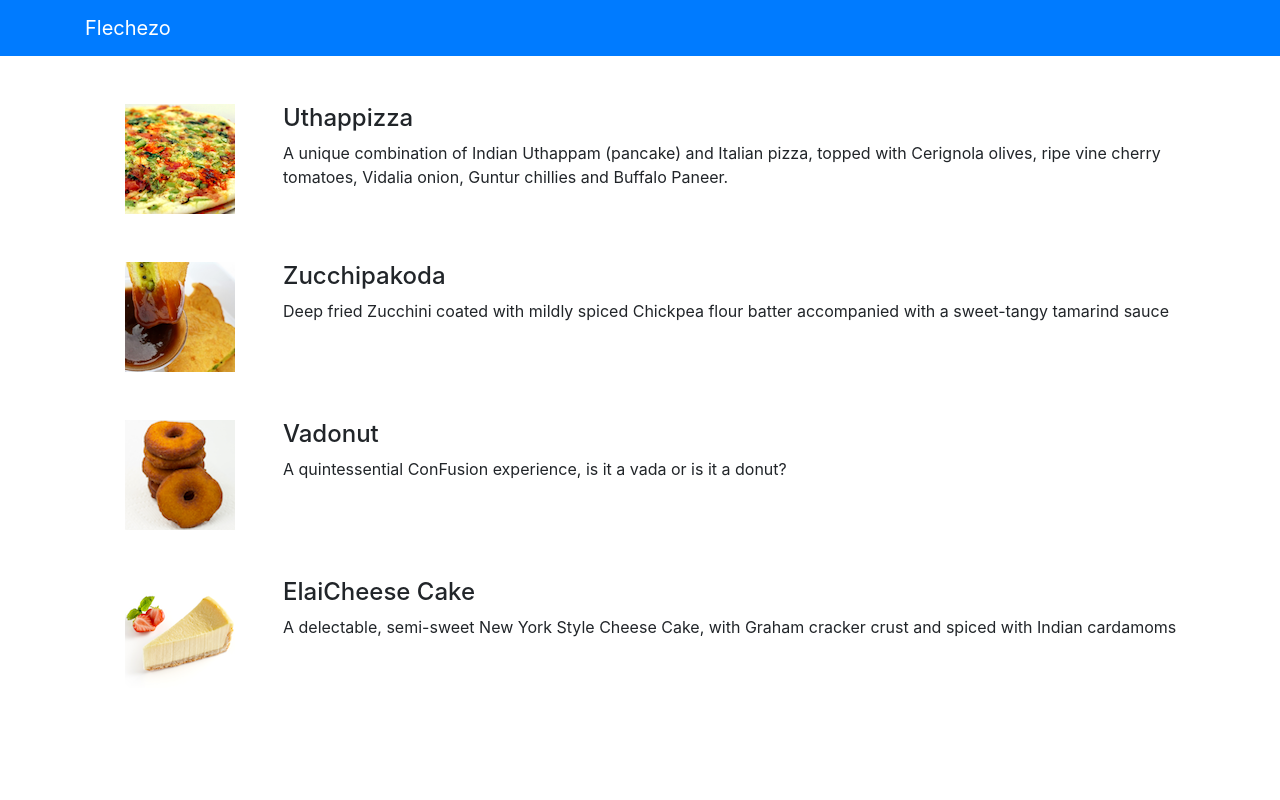
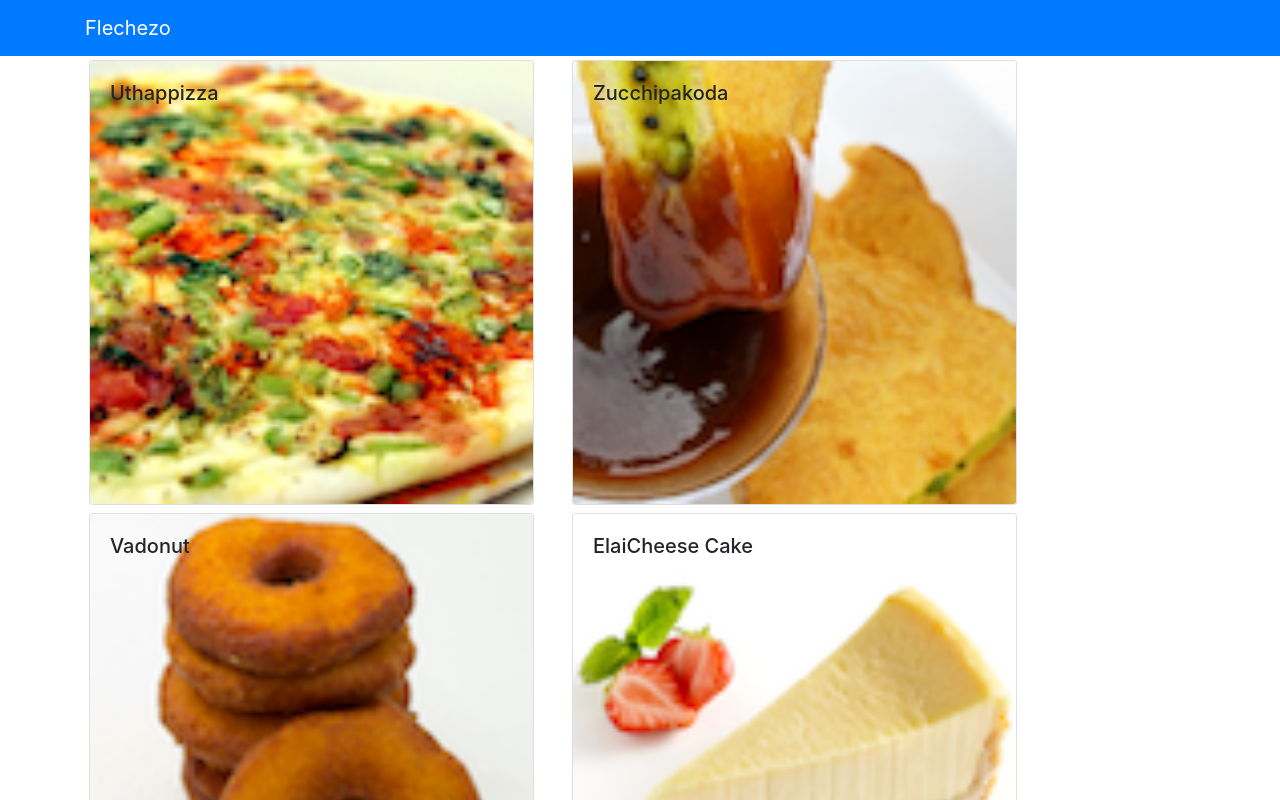
Before and after one commit to Tonystark-97/hotelMenuApp, a React (Create React App) app: page / in a window 1280 px wide. Shown: the top 800 px of the page. Built offline with nearby package versions, Linux system fonts and the light colour scheme.

Commit message:
second part

```diff
--- a/src/App.js
+++ b/src/App.js
@@ -1,9 +1,14 @@
-import React from "react";
+import React, { Component } from "react";
 
 import { Navbar, NavbarBrand } from "reactstrap";
 import Menu from "./components/menuComponent";
+import { DISHES } from "./resources/dishes";
 
-function App() {
+class App extends Component {
+  state = {
+    dishes: DISHES,
+  };
+  render() {
     return (
       <div>
         <Navbar dark color="primary">
@@ -11,9 +16,10 @@
             <NavbarBrand href="/">Flechezo</NavbarBrand>
           </div>
         </Navbar>
-      <Menu />
+        <Menu dishes={this.state.dishes} />
       </div>
     );
   }
+}
 
 export default App;
--- a/src/components/menuComponent.js
+++ b/src/components/menuComponent.js
@@ -1,72 +1,56 @@
 import React, { Component } from "react";
-import { Media } from "reactstrap";
+import {
+  Card,
+  CardImg,
+  CardImgOverlay,
+  CardText,
+  CardBody,
+  CardTitle,
+} from "reactstrap";
 
 class Menu extends Component {
   state = {
-    dishes: [
-      {
-        id: 0,
-        name: "Uthappizza",
-        image: "assets/images/uthappizza.png",
-        category: "mains",
-        label: "Hot",
-        price: "4.99",
-        description:
-          "A unique combination of Indian Uthappam (pancake) and Italian pizza, topped with Cerignola olives, ripe vine cherry tomatoes, Vidalia onion, Guntur chillies and Buffalo Paneer.",
-      },
-      {
-        id: 1,
-        name: "Zucchipakoda",
-        image: "assets/images/zucchipakoda.png",
-        category: "appetizer",
-        label: "",
-        price: "1.99",
-        description:
-          "Deep fried Zucchini coated with mildly spiced Chickpea flour batter accompanied with a sweet-tangy tamarind sauce",
-      },
-      {
-        id: 2,
-        name: "Vadonut",
-        image: "assets/images/vadonut.png",
-        category: "appetizer",
-        label: "New",
-        price: "1.99",
-        description:
-          "A quintessential ConFusion experience, is it a vada or is it a donut?",
-      },
-      {
-        id: 3,
-        name: "ElaiCheese Cake",
-        image: "assets/images/elaicheesecake.png",
-        category: "dessert",
-        label: "",
-        price: "2.99",
-        description:
-          "A delectable, semi-sweet New York Style Cheese Cake, with Graham cracker crust and spiced with Indian cardamoms",
-      },
-    ],
+    selectedDish: null,
   };
 
+  onDishSelect(dish) {
+    this.setState({ selectedDish: dish });
+  }
+
+  renderDish(dish) {
+    if (dish != null)
+      return (
+        <Card>
+          <CardImg top src={dish.image} alt={dish.name} />
+          <CardBody>
+            <CardTitle>{dish.name}</CardTitle>
+            <CardText>{dish.description}</CardText>
+          </CardBody>
+        </Card>
+      );
+    else return <div></div>;
+  }
+
   render() {
-    const menu = this.state.dishes.map((dish) => {
+    const menu = this.props.dishes.map((dish) => {
       return (
-        <div key={dish.id} className="col-12 mt-5">
-          <Media tag="li">
-            <Media left middle>
-              <Media object src={dish.image} alt={dish.name} />
-            </Media>
-            <Media body className="ml-5">
-              <Media heading>{dish.name}</Media>
-              <p>{dish.description}</p>
-            </Media>
-          </Media>
+        <div className="col-12 col-md-5 m-1">
+          <Card key={dish.id} onClick={() => this.onDishSelect(dish)}>
+            <CardImg width="100%" src={dish.image} alt={dish.name} />
+            <CardImgOverlay>
+              <CardTitle>{dish.name}</CardTitle>
+            </CardImgOverlay>
+          </Card>
         </div>
       );
     });
     return (
       <div className="container">
+        <div className="row">{menu}</div>
         <div className="row">
-          <Media list>{menu}</Media>
+          <div className="col-12 col-md-5 m-1">
+            {this.renderDish(this.state.selectedDish)}
+          </div>
         </div>
       </div>
     );
--- /dev/null
+++ b/src/resources/dishes.js
@@ -0,0 +1,194 @@
+export const DISHES = [
+  {
+    id: 0,
+    name: "Uthappizza",
+    image: "assets/images/uthappizza.png",
+    category: "mains",
+    label: "Hot",
+    price: "4.99",
+    description:
+      "A unique combination of Indian Uthappam (pancake) and Italian pizza, topped with Cerignola olives, ripe vine cherry tomatoes, Vidalia onion, Guntur chillies and Buffalo Paneer.",
+    comments: [
+      {
+        id: 0,
+        rating: 5,
+        comment: "Imagine all the eatables, living in conFusion!",
+        author: "John Lemon",
+        date: "2012-10-16T17:57:28.556094Z",
+      },
+      {
+        id: 1,
+        rating: 4,
+        comment:
+          "Sends anyone to heaven, I wish I could get my mother-in-law to eat it!",
+        author: "Paul McVites",
+        date: "2014-09-05T17:57:28.556094Z",
+      },
+      {
+        id: 2,
+        rating: 3,
+        comment: "Eat it, just eat it!",
+        author: "Michael Jaikishan",
+        date: "2015-02-13T17:57:28.556094Z",
+      },
+      {
+        id: 3,
+        rating: 4,
+        comment: "Ultimate, Reaching for the stars!",
+        author: "Ringo Starry",
+        date: "2013-12-02T17:57:28.556094Z",
+      },
+      {
+        id: 4,
+        rating: 2,
+        comment: "It's your birthday, we're gonna party!",
+        author: "25 Cent",
+        date: "2011-12-02T17:57:28.556094Z",
+      },
+    ],
+  },
+  {
+    id: 1,
+    name: "Zucchipakoda",
+    image: "assets/images/zucchipakoda.png",
+    category: "appetizer",
+    label: "",
+    price: "1.99",
+    description:
+      "Deep fried Zucchini coated with mildly spiced Chickpea flour batter accompanied with a sweet-tangy tamarind sauce",
+    comments: [
+      {
+        id: 0,
+        rating: 5,
+        comment: "Imagine all the eatables, living in conFusion!",
+        author: "John Lemon",
+        date: "2012-10-16T17:57:28.556094Z",
+      },
+      {
+        id: 1,
+        rating: 4,
+        comment:
+          "Sends anyone to heaven, I wish I could get my mother-in-law to eat it!",
+        author: "Paul McVites",
+        date: "2014-09-05T17:57:28.556094Z",
+      },
+      {
+        id: 2,
+        rating: 3,
+        comment: "Eat it, just eat it!",
+        author: "Michael Jaikishan",
+        date: "2015-02-13T17:57:28.556094Z",
+      },
+      {
+        id: 3,
+        rating: 4,
+        comment: "Ultimate, Reaching for the stars!",
+        author: "Ringo Starry",
+        date: "2013-12-02T17:57:28.556094Z",
+      },
+      {
+        id: 4,
+        rating: 2,
+        comment: "It's your birthday, we're gonna party!",
+        author: "25 Cent",
+        date: "2011-12-02T17:57:28.556094Z",
+      },
+    ],
+  },
+  {
+    id: 2,
+    name: "Vadonut",
+    image: "assets/images/vadonut.png",
+    category: "appetizer",
+    label: "New",
+    price: "1.99",
+    description:
+      "A quintessential ConFusion experience, is it a vada or is it a donut?",
+    comments: [
+      {
+        id: 0,
+        rating: 5,
+        comment: "Imagine all the eatables, living in conFusion!",
+        author: "John Lemon",
+        date: "2012-10-16T17:57:28.556094Z",
+      },
+      {
+        id: 1,
+        rating: 4,
+        comment:
+          "Sends anyone to heaven, I wish I could get my mother-in-law to eat it!",
+        author: "Paul McVites",
+        date: "2014-09-05T17:57:28.556094Z",
+      },
+      {
+        id: 2,
+        rating: 3,
+        comment: "Eat it, just eat it!",
+        author: "Michael Jaikishan",
+        date: "2015-02-13T17:57:28.556094Z",
+      },
+      {
+        id: 3,
+        rating: 4,
+        comment: "Ultimate, Reaching for the stars!",
+        author: "Ringo Starry",
+        date: "2013-12-02T17:57:28.556094Z",
+      },
+      {
+        id: 4,
+        rating: 2,
+        comment: "It's your birthday, we're gonna party!",
+        author: "25 Cent",
+        date: "2011-12-02T17:57:28.556094Z",
+      },
+    ],
+  },
+  {
+    id: 3,
+    name: "ElaiCheese Cake",
+    image: "assets/images/elaicheesecake.png",
+    category: "dessert",
+    label: "",
+    price: "2.99",
+    description:
+      "A delectable, semi-sweet New York Style Cheese Cake, with Graham cracker crust and spiced with Indian cardamoms",
+    comments: [
+      {
+        id: 0,
+        rating: 5,
+        comment: "Imagine all the eatables, living in conFusion!",
+        author: "John Lemon",
+        date: "2012-10-16T17:57:28.556094Z",
+      },
+      {
+        id: 1,
+        rating: 4,
+        comment:
+          "Sends anyone to heaven, I wish I could get my mother-in-law to eat it!",
+        author: "Paul McVites",
+        date: "2014-09-05T17:57:28.556094Z",
+      },
+      {
+        id: 2,
+        rating: 3,
+        comment: "Eat it, just eat it!",
+        author: "Michael Jaikishan",
+        date: "2015-02-13T17:57:28.556094Z",
+      },
+      {
+        id: 3,
+        rating: 4,
+        comment: "Ultimate, Reaching for the stars!",
+        author: "Ringo Starry",
+        date: "2013-12-02T17:57:28.556094Z",
+      },
+      {
+        id: 4,
+        rating: 2,
+        comment: "It's your birthday, we're gonna party!",
+        author: "25 Cent",
+        date: "2011-12-02T17:57:28.556094Z",
+      },
+    ],
+  },
+];
```
Lines whose indentation alone changed are shown as unchanged.
